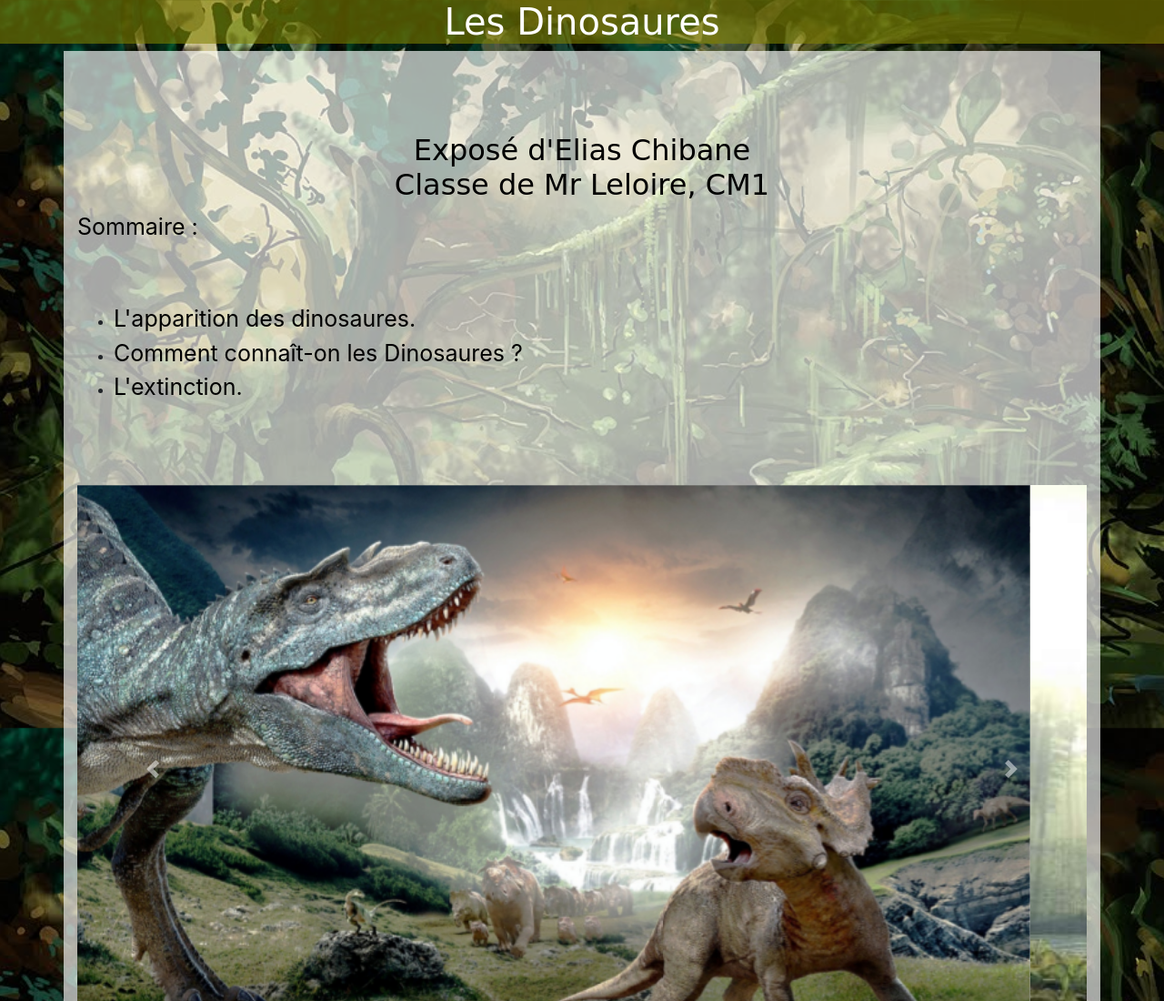
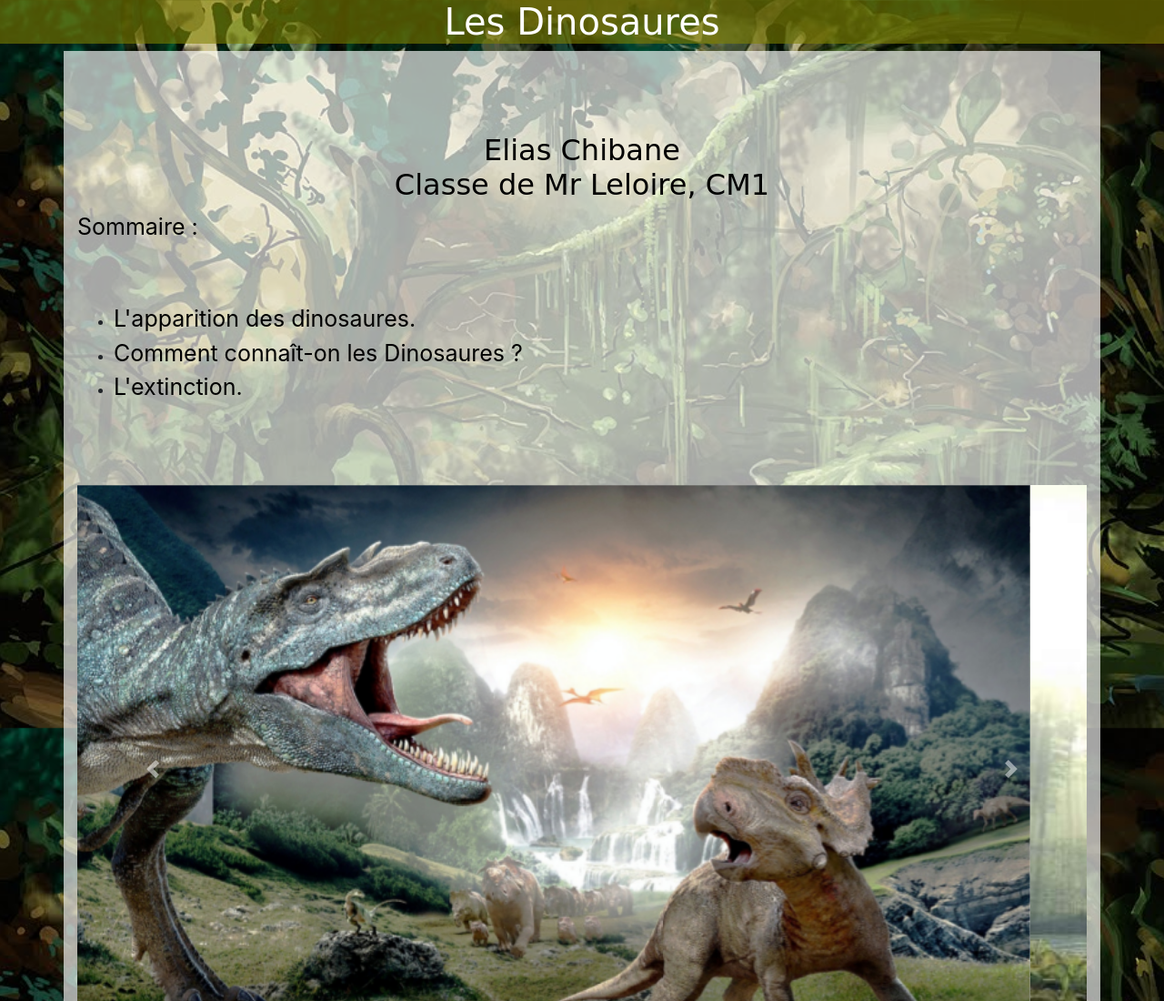
Before and after one commit to nawellg/expose-dino, a plain HTML site: page index.html in a window 1280 px wide. Shown: the top 1100 px of the page at 91% size. Drawn offline with nearby package versions, Linux system fonts and the light colour scheme; a web font is replaced by a local one.

Commit message:
Update index.html

```diff
--- a/index.html
+++ b/index.html
@@ -16,7 +16,7 @@
 <body>
     <h1>Les Dinosaures</h1>
     <div class='container sommaire'>
-        <h2>Exposé d'Elias Chibane<br> Classe de Mr Leloire, CM1</h2>
+        <h2>Elias Chibane<br> Classe de Mr Leloire, CM1</h2>
         <p>Sommaire : </p>
         <br><br>
         <ul>
```
